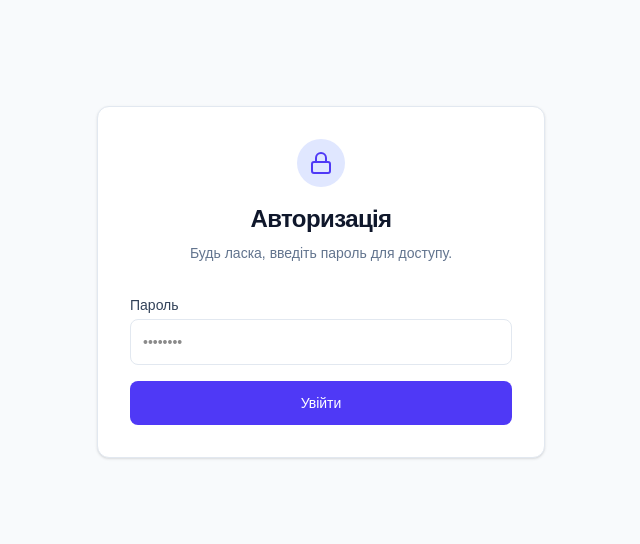
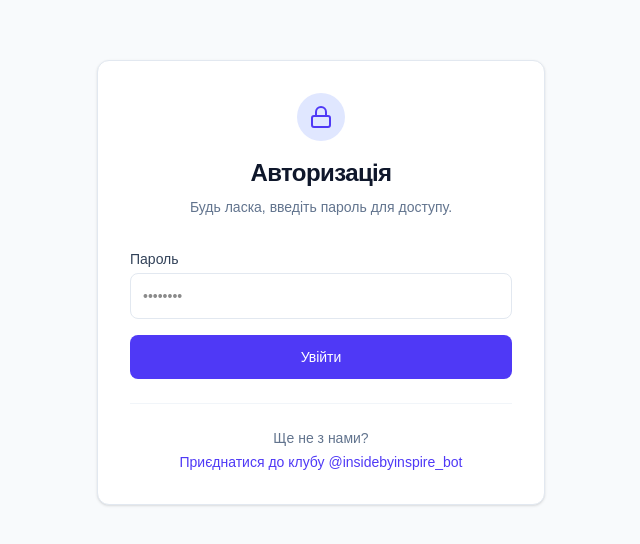
Before and after one commit to TrillionaireViier/INSPIRE-CLUB-tg, a Next.js app: page /user/login in a window 1280 px wide. Shown: the part 118-662 px from the top of the page, without its empty margins (319-959 px from the left). Built offline with nearby package versions, Linux system fonts and the light colour scheme.

Commit message:
Add Telegram bot link to login page

```diff
--- a/src/app/user/login/page.tsx
+++ b/src/app/user/login/page.tsx
@@ -47,6 +47,18 @@ export default function LoginPage() {
             {isPending ? 'Авторизація...' : 'Увійти'}
           </button>
         </form>
+
+        <div className="mt-6 text-center text-sm text-slate-500 border-t border-slate-100 pt-6">
+          <p>Ще не з нами?</p>
+          <a
+            href="https://t.me/insidebyinspire_bot"
+            target="_blank"
+            rel="noopener noreferrer"
+            className="font-medium text-indigo-600 hover:text-indigo-500 transition-colors mt-1 inline-block"
+          >
+            Приєднатися до клубу @insidebyinspire_bot
+          </a>
+        </div>
       </div>
     </div>
   )
--- /dev/null
+++ b/temp.html
@@ -0,0 +1,5 @@
+The deployment could not be found on Vercel.
+
+DEPLOYMENT_NOT_FOUND
+
+arn1::vr9d8-1790188134917-158d792513cd
```
Also changed, not shown: 1 other file (tests, documents, lock files or other folders).
